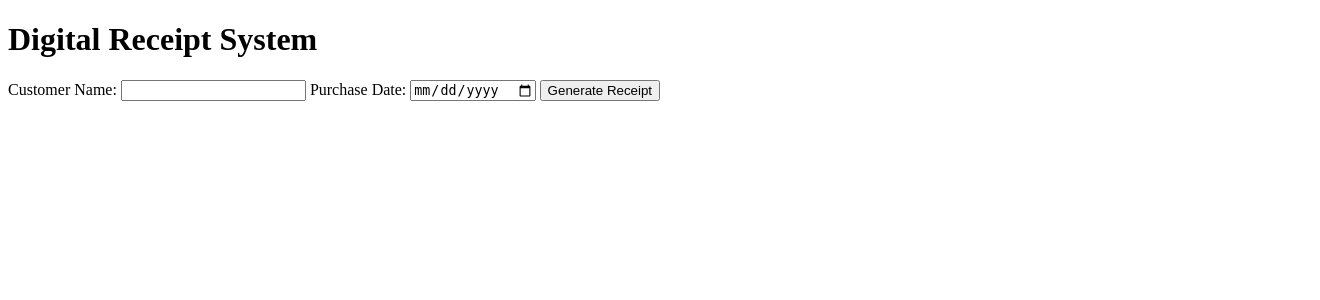
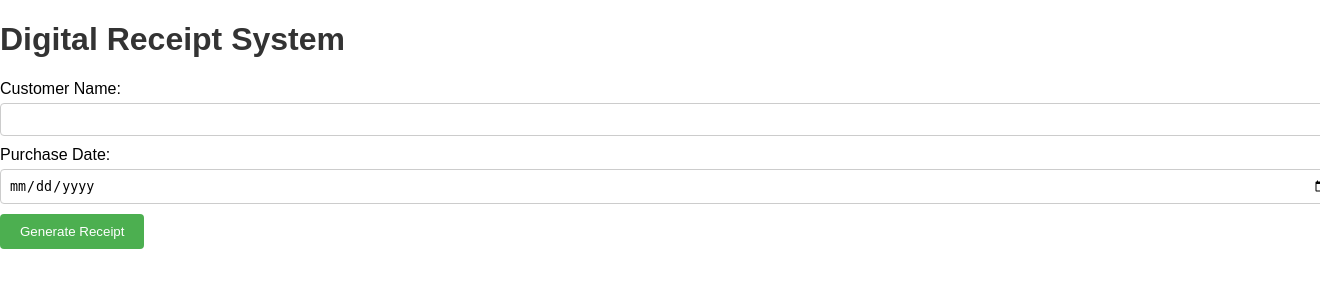
Before and after one commit to elvoceouma/DiggyHub-Project, a Flask app: page / in a window 1320 px wide; the page is wider, and only the part inside the window is pictured. Shown: the top 300 px of that part. Run offline with Flask 3, Linux system fonts and the light colour scheme.

Commit message:
funtional impovements

```diff
--- a/app.py
+++ b/app.py
@@ -1,3 +1,4 @@
+import mysql.connector
 from flask import Flask, render_template, request, redirect, flash
 from database import connect_to_database, save_receipt, send_whatsapp_receipt, send_email_receipt
 
--- /dev/null
+++ b/pyvenv.cfg
@@ -0,0 +1,5 @@
+home = /usr/bin
+include-system-site-packages = false
+version = 3.11.2
+executable = /usr/bin/python3.11
+command = /usr/bin/python3 -m venv /home/elvice/DiggyHub-Project
--- /dev/null
+++ b/requirements.txt
@@ -0,0 +1,2 @@
+flask
+mysql
--- a/static/style.css
+++ b/static/style.css
@@ -0,0 +1,70 @@
+/* Add your custom CSS styles here */
+
+/* General Styles */
+body {
+  font-family: Arial, sans-serif;
+  margin: 0;
+  padding: 0;
+}
+
+h1 {
+  color: #333;
+}
+
+/* Form Styles */
+form {
+  margin: 20px 0;
+}
+
+label {
+  display: block;
+  margin-bottom: 5px;
+}
+
+input[type="text"],
+input[type="date"],
+select {
+  width: 100%;
+  padding: 8px;
+  border-radius: 4px;
+  border: 1px solid #ccc;
+  margin-bottom: 10px;
+}
+
+button[type="submit"] {
+  padding: 10px 20px;
+  background-color: #4CAF50;
+  color: white;
+  border: none;
+  border-radius: 4px;
+  cursor: pointer;
+}
+
+/* Messages Styles */
+.messages {
+  list-style-type: none;
+  margin: 10px 0;
+  padding: 0;
+}
+
+.messages li {
+  background-color: #f2f2f2;
+  padding: 10px;
+  margin-bottom: 5px;
+  border-radius: 4px;
+}
+
+/* Send Receipt Styles */
+#recipient_input {
+  display: none;
+  margin-top: 10px;
+}
+
+/* Responsive Styles */
+@media (max-width: 600px) {
+  input[type="text"],
+  input[type="date"],
+  select {
+    width: 100%;
+  }
+}
--- a/templates/index.html
+++ b/templates/index.html
@@ -2,6 +2,7 @@
 <html>
 <head>
     <title>Digital Receipt System</title>
+	<script src="{{ url_for('static', filename='script.js') }}"></script>
     <link rel="stylesheet" type="text/css" href="{{ url_for('static', filename='style.css') }}">
 </head>
 <body>
--- a/templates/send_receipt.html
+++ b/templates/send_receipt.html
@@ -1,6 +1,8 @@
 <!DOCTYPE html>
 <html>
 <head>
+<script src="{{ url_for('static', filename='script.js') }}"></script>
+
     <title>Send Receipt</title>
     <link rel="stylesheet" type="text/css" href="{{ url_for('static', filename='style.css') }}">
 </head>
```
Also changed, not shown: static/script.js (+55 -0 lines), 12 other files.
